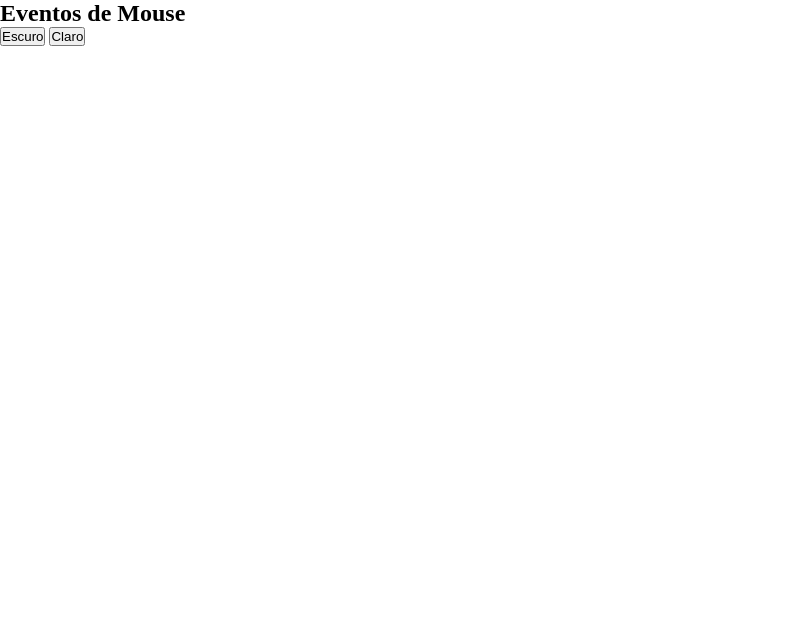
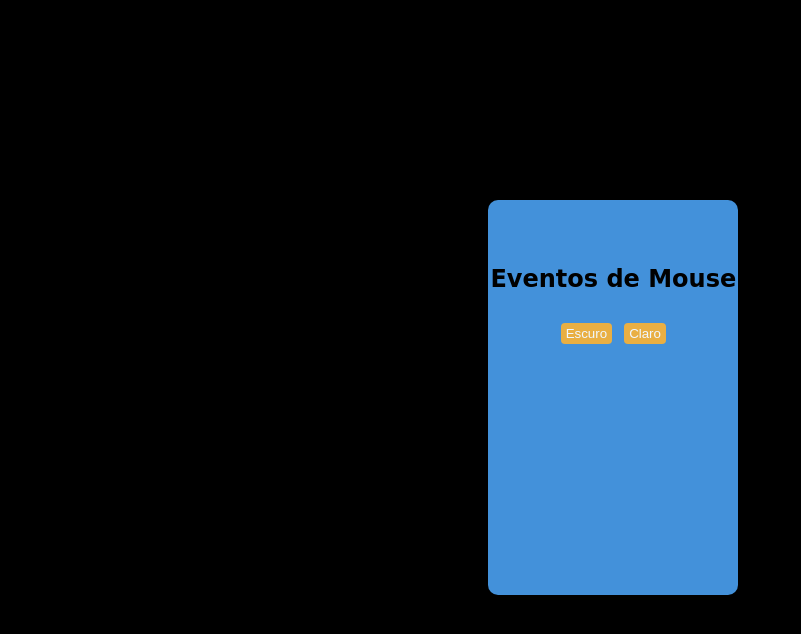
Before and after one commit to Hallan-miranda/Eventos, a plain HTML site: page index.html in a window 1280 px wide. Shown: the whole page, without its empty margins (0-801 px from the left). Drawn offline with Linux system fonts and the light colour scheme; a web font is replaced by a local one.

Commit message:
estilizandoParte1

```diff
--- a/app.js
+++ b/app.js
@@ -5,11 +5,11 @@ window.addEventListener('load', function(){
     let escuro = document.querySelector('.esc')
     let claro = document.querySelector('.cla')
 
-    escuro.addEventListener('click', function(){
+    escuro.addEventListener('mouseout', function(){
         fundo.classList.remove()
         fundo.classList.toggle("fundopreto")
     });
-    claro.addEventListener('click', function(){
+    claro.addEventListener('mouseover', function(){
         fundo.classList.remove()
         fundo.classList.toggle("fundobranco")
     });
--- a/index.html
+++ b/index.html
@@ -10,12 +10,13 @@
 </head>
 <body>
     <section >
-        <div clas="mouse">
+        <div clas="caixa">
             <h2>Eventos de Mouse</h2>
+            <class: class='botao'>
+                <input class='esc' type="button" value="Escuro">
 
-            <input class='esc' type="button" value="Escuro">
-
-            <input class='cla' type="button" value="Claro">
+                <input class='cla' type="button" value="Claro">
+            </div>
         </div>
         <div>
 
--- a/style.css
+++ b/style.css
@@ -1,23 +1,44 @@
+ @import url('https://fonts.googleapis.com/css2?family=Balsamiq+Sans&family=Gloria+Hallelujah&family=Montserrat&family=Nunito:wght@200;400&family=Open+Sans&family=Rajdhani&family=Roboto:wght@300&family=Ropa+Sans&family=Rubik+Bubbles&family=Rubik:ital@1&display=swap'); </style>
 *{
   padding: 0px;
   margin: 0px;
   box-sizing: border-box;
 }
 
-.fundopreto{
-  background: rgb(36, 30, 30);
+body{
+  background: black;
 }
 
-.fundobranco{
-  background: rgb(92, 79, 79);
+section{
+  width: 250px;
+  height: 350px;
+  background: rgb(67, 145, 218);
+  margin-top: 25vh;
+  margin-left: 38%;
+  border-radius: 10px;
+  padding-top: 45px;
 }
 
-.mouse{
-    border: black solid ;
-    border-radius: 10px ;
+h2{
+  display: flex;
+  justify-content: center;
+  font-family: 'Rubik Bubbles', cursive;
 }
 
-.darmode {
- background: black;
+.caixa{
+  margin-top: 45px;
+}
 
+.botao{
+  display: flex;
+  justify-content: center;
 }
+
+.botao input{
+  margin: 10px 6px;
+  background: rgb(233, 175, 67);
+  color: aliceblue;
+  border-radius: 4px;
+  padding: 3px 5px;
+  border: none;
+}
```
